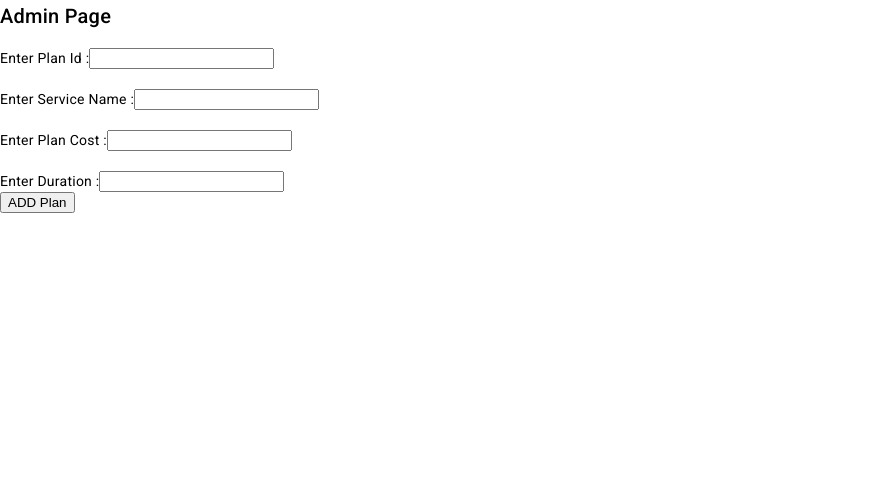
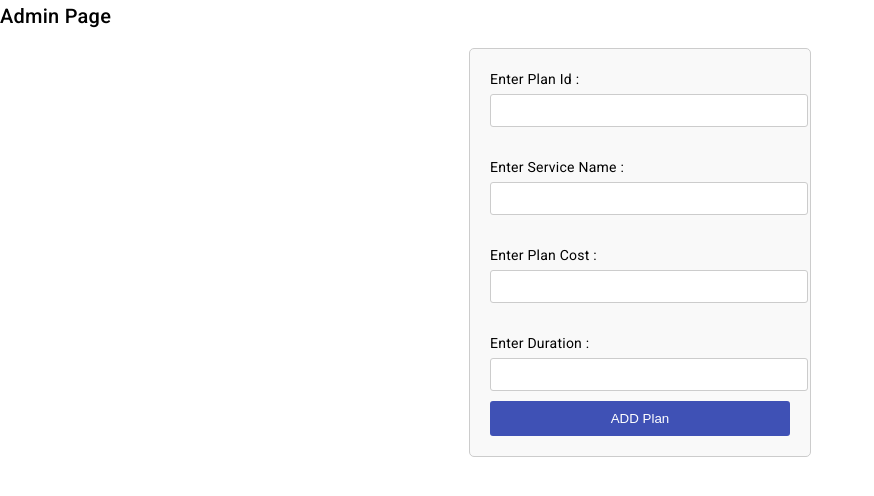
Before and after one commit to 11omkarkanase11/SubscriptionManagementSystem, an Angular app in the folder SubscriptionManagement/: page /admin in a window 1280 px wide. Shown: the top 496 px of the page, without its empty margins (0-874 px from the left). Built offline with nearby package versions, Linux system fonts and the light colour scheme.

Commit message:
admin css added

```diff
--- a/SubscriptionManagement/src/app/admin/admin.component.css
+++ b/SubscriptionManagement/src/app/admin/admin.component.css
@@ -0,0 +1,40 @@
+/* Styling for the admin form */
+.box {
+    width: 300px; /* Adjust width as needed */
+    margin: 0 auto; /* Center the form horizontally */
+    padding: 20px;
+    border: 1px solid #ccc; /* Border color */
+    border-radius: 5px; /* Rounded corners */
+    background-color: #f9f9f9; /* Background color */
+  }
+
+  /* Styling for labels */
+  .box label {
+    display: block; /* Make labels display as blocks */
+    margin-bottom: 5px; /* Space between labels */
+  }
+
+  /* Styling for input fields */
+  .box input {
+    width: 100%; /* Make input fields take full width */
+    padding: 8px; /* Padding inside input fields */
+    margin-bottom: 10px; /* Space between input fields */
+    border: 1px solid #ccc; /* Border color */
+    border-radius: 3px; /* Rounded corners */
+  }
+
+  /* Styling for the button */
+  .box button {
+    width: 100%; /* Make button take full width */
+    padding: 10px; /* Padding inside button */
+    background-color: #3f51b5; /* Background color */
+    color: #fff; /* Text color */
+    border: none; /* Remove border */
+    border-radius: 3px; /* Rounded corners */
+    cursor: pointer; /* Change cursor on hover */
+  }
+
+  /* Styling for the button on hover */
+  .box button:hover {
+    background-color: #303f9f; /* Darker background color on hover */
+  }
--- a/SubscriptionManagement/src/app/admin/admin.component.html
+++ b/SubscriptionManagement/src/app/admin/admin.component.html
@@ -1,5 +1,5 @@
 <h2>Admin Page</h2>
-<div>
+<div class="box">
     <label for="">Enter Plan Id :</label>
     <input type="text" [(ngModel)]="planId"><br><br>
     <label for="">Enter Service Name :</label>
```
